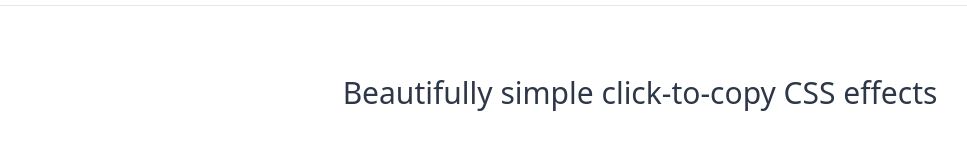
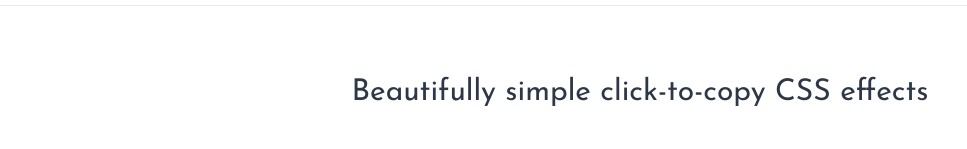
Before and after one commit to jolaleye/cssfx, a Next.js app: page / in a window 1280 px wide. Shown: the part 179-328 px from the top of the page, without its empty margins (0-967 px from the left). Built offline with nearby package versions, Linux system fonts and the light colour scheme.

Commit message:
Add tailwind config

```diff
--- /dev/null
+++ b/tailwind.config.js
@@ -0,0 +1,7 @@
+module.exports = {
+  theme: {
+    fontFamily: {
+      display: ['Josefin Sans', 'sans-serif']
+    }
+  }
+};
```
